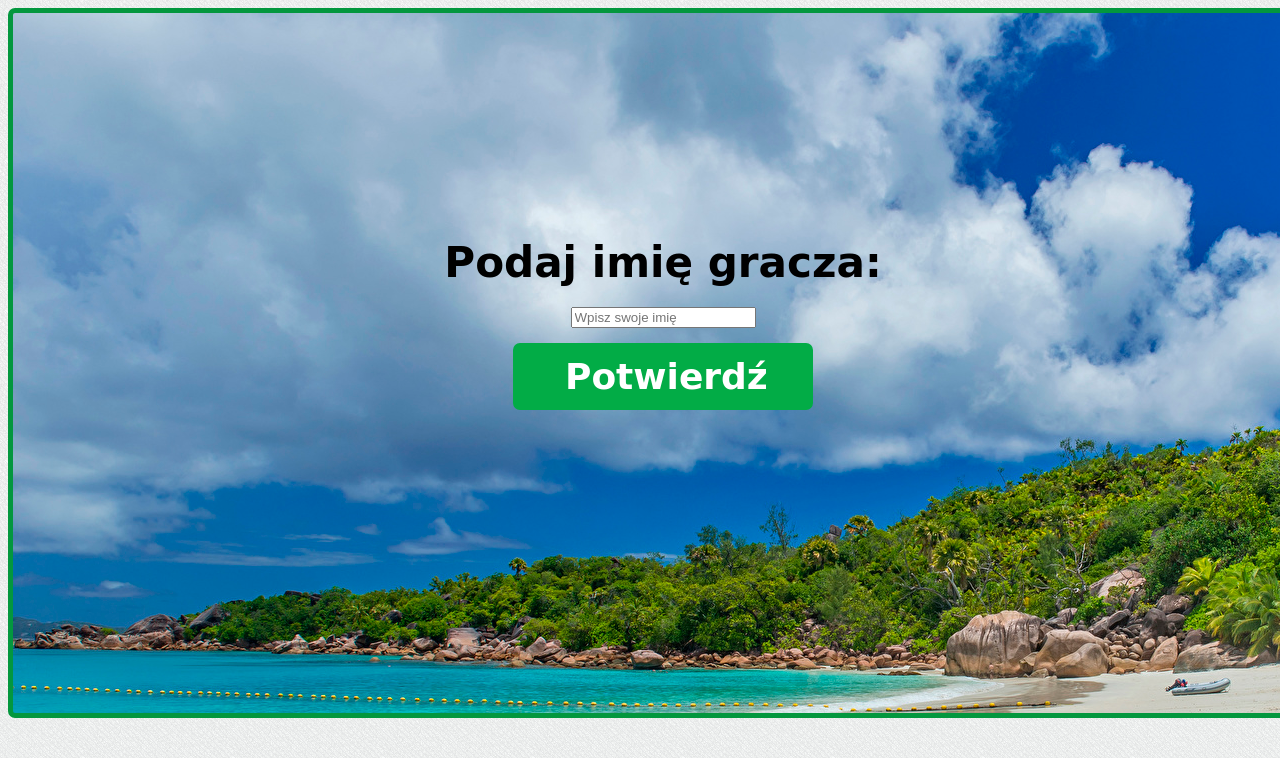
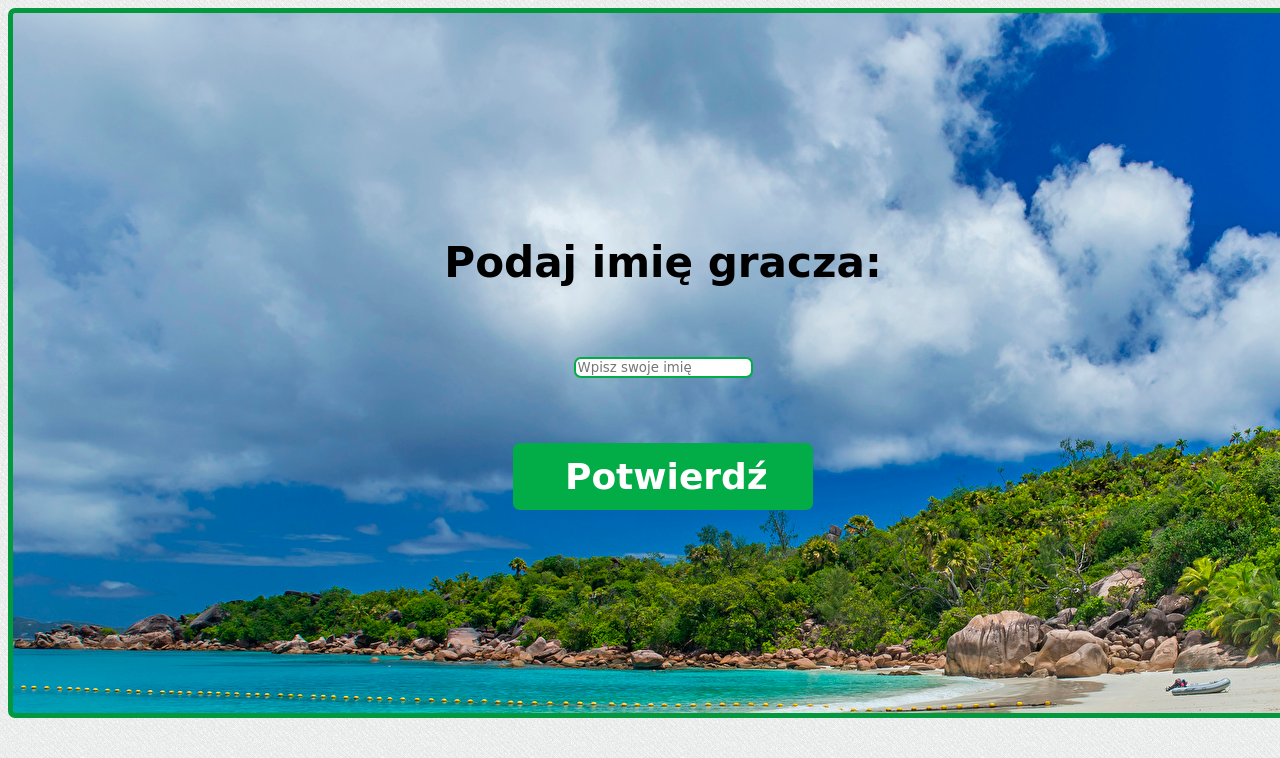
Before and after one commit to bird2008/first_www_website, a PHP site: page /papier.html in a window 1280 px wide. Shown: the top 758 px of the page. Run offline with PHP 8.4, Linux system fonts and the light colour scheme.

Commit message:
update game

```diff
--- a/papier.css
+++ b/papier.css
@@ -65,6 +65,15 @@ h3
   margin-bottom: 20px;
 }
 
+input
+{
+  border-radius: 7px;
+  border: 2px solid #02ac46;
+  font-family: 'Odibee Sans', cursive;
+  margin-top: 50px;
+  margin-bottom: 50px;
+}
+
 #result
 {
   padding: 20px 0;
```
